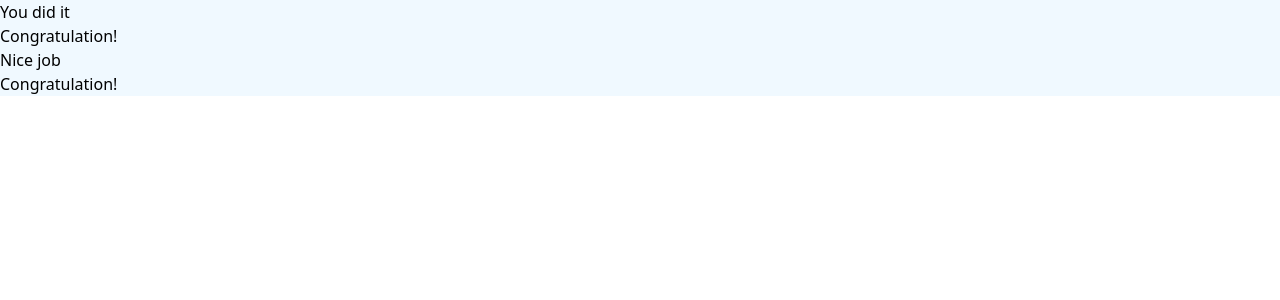
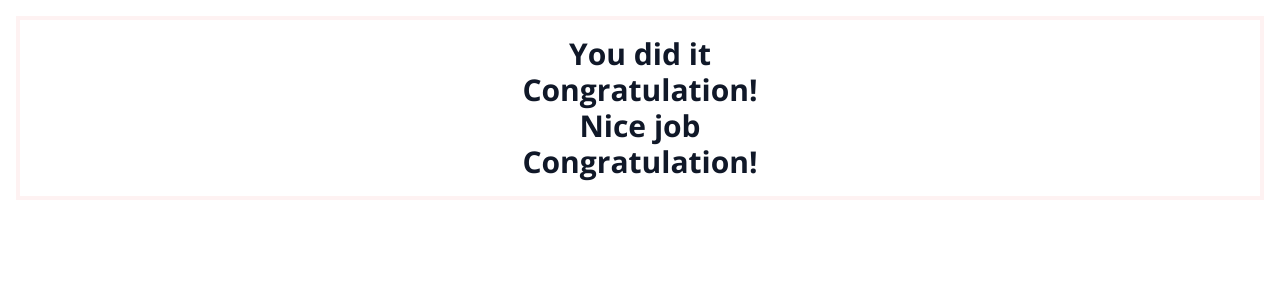
Before and after one commit to shoaibalirts/Job-Search-App-Vue-TailwindCSS-TypeScript, a Vue app: page / in a window 1280 px wide. Shown: the top 300 px of the page. Built offline with nearby package versions, Linux system fonts and the light colour scheme.

Commit message:
tailwindcss machine is configured as per my requirements

```diff
--- a/index.html
+++ b/index.html
@@ -4,6 +4,12 @@
     <meta charset="UTF-8" />
     <link rel="icon" href="/favicon.ico" />
     <meta name="viewport" content="width=device-width, initial-scale=1.0" />
+    <link rel="preconnect" href="https://fonts.googleapis.com" />
+    <link rel="preconnect" href="https://fonts.gstatic.com" crossorigin />
+    <link
+      href="https://fonts.googleapis.com/css2?family=Open+Sans:ital,wght@0,300..800;1,300..800&display=swap"
+      rel="stylesheet"
+    />
     <title>job-search</title>
   </head>
   <body>
--- a/package.json
+++ b/package.json
@@ -36,6 +36,7 @@
     "npm-run-all2": "^8.0.4",
     "oxlint": "~1.8.0",
     "prettier": "3.6.2",
+    "prettier-plugin-tailwindcss": "^0.6.14",
     "vite": "^7.0.6",
     "vite-plugin-vue-devtools": "^8.0.0",
     "vitest": "^3.2.4"
--- a/src/App.vue
+++ b/src/App.vue
@@ -3,7 +3,9 @@ import HelloWorld from './components/HelloWorld.vue'
 </script>
 
 <template>
-  <div class="bg-sky-50">
+  <div
+    class="p-4 m-4 border-4 border-red-50 text-center font-[Open_Sans] antialiased text-gray-900 text-3xl font-bold"
+  >
     <HelloWorld msg="You did it" />
     <HelloWorld msg="Nice job" />
   </div>
--- /dev/null
+++ b/src/playground.js
@@ -0,0 +1,4 @@
+const fruits = ['Apples', 'Banana', 'Orange']
+const vegetables = ['Cucumber', 'Radish']
+const a = [...fruits, ...vegetables]
+console.log(a)
--- a/vite.config.js
+++ b/vite.config.js
@@ -8,7 +8,22 @@ import vueDevTools from 'vite-plugin-vue-devtools'
 
 // https://vite.dev/config/
 export default defineConfig({
-  plugins: [vue(), vueDevTools(), tailwindcss()],
+  plugins: [
+    vue(),
+    vueDevTools(),
+    tailwindcss({
+      // This is the Tailwind CSS configuration object
+      content: ['./index.html', './src/**/*.{vue,js,ts,jsx,tsx}'],
+      theme: {
+        extend: {
+          fontFamily: {
+            // This tells Tailwind to use Open Sans for the `font-sans` utility class.
+            sans: ['Open Sans', 'sans-serif'],
+          },
+        },
+      },
+    }),
+  ],
   resolve: {
     alias: {
       '@': fileURLToPath(new URL('./src', import.meta.url)),
```
Also changed, not shown: 1 other file (tests, documents, lock files or other folders).
